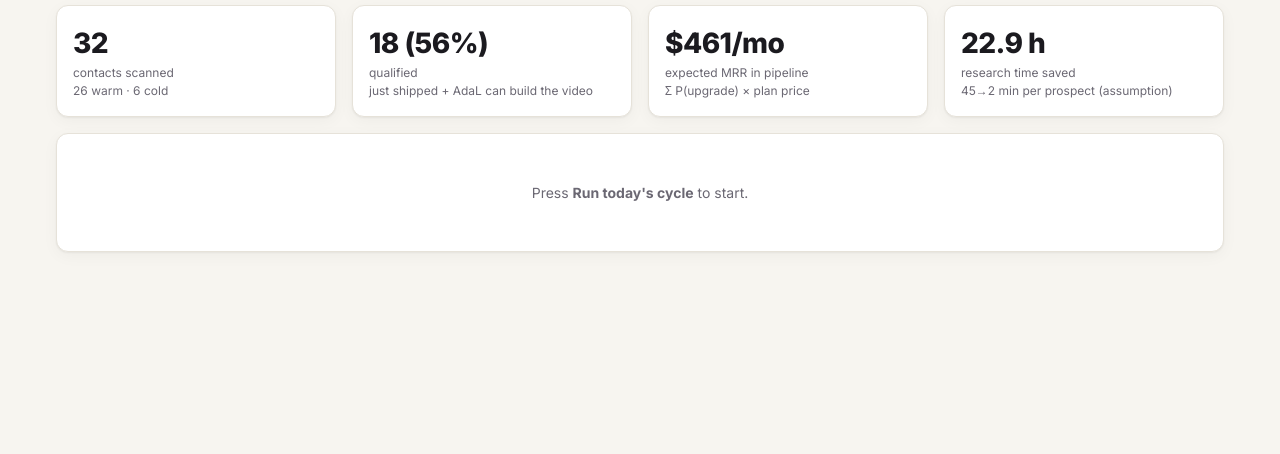
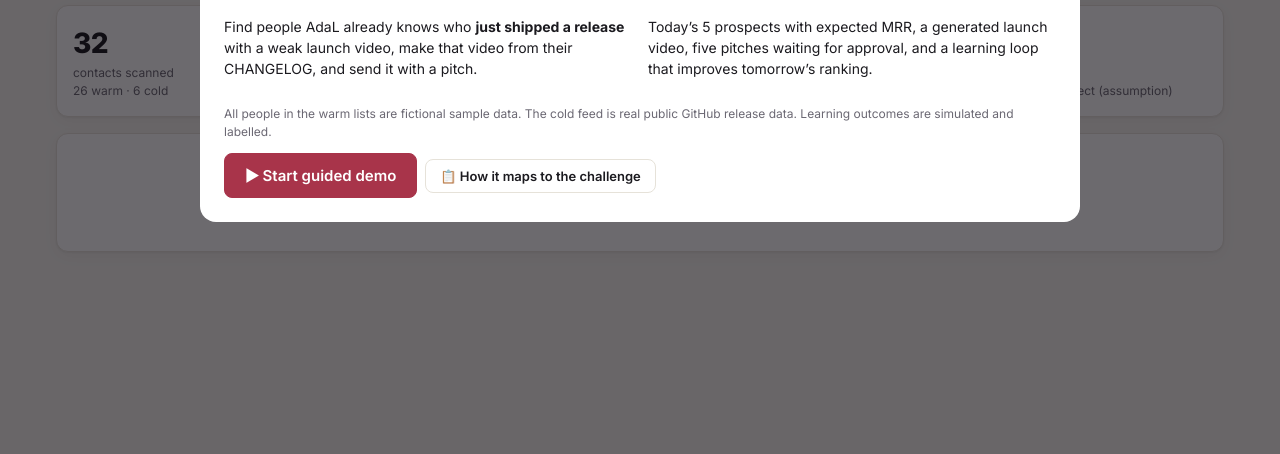
Before and after one commit to deka1105/adal-launch-radar, a plain HTML site: page index.html in a window 1280 px wide. Shown: the part 346-800 px from the top of the page. Drawn offline with Linux system fonts and the light colour scheme; no server answers.

Commit message:
Add guided mode: stage overlays with expected vs actual quality, challenge-fit map, welcome screen
Co-Authored-By: Claude Opus 5.5 <noreply@anthropic.com>

```diff
--- a/index.html
+++ b/index.html
@@ -266,5 +266,6 @@ textarea.msg{font:14px/1.55 Inter,sans-serif;min-height:170px}
 <div id="modal" class="modal" hidden><div class="modal-card"><button class="x" id="modalClose" aria-label="Close">✕</button><div id="modalBody"></div></div></div>
 <script src="data/sample_leads.js"></script>
 <script src="app.js"></script>
+<script src="guide.js"></script>
 </body>
 </html>
```
Also changed, not shown: 1 other file.
